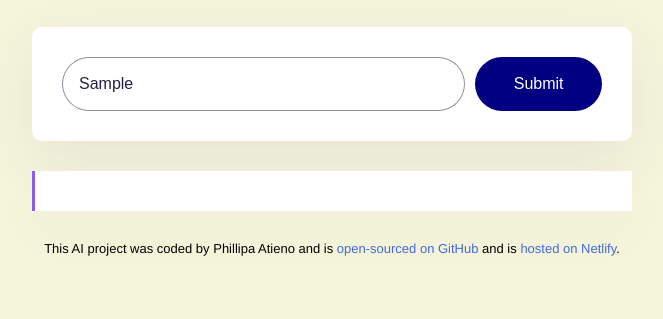
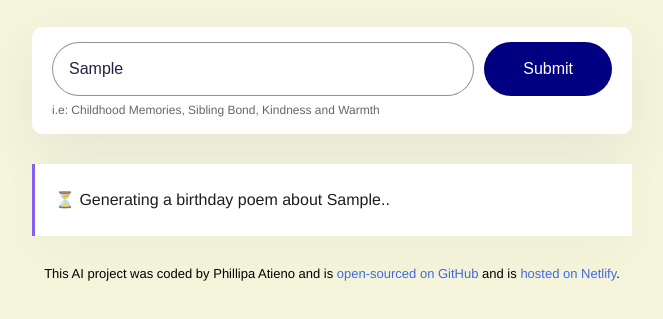
Before and after one commit to Phillipa2/personalized-birthday-poem-generator, a plain HTML site: page index.html in a window 1280 px wide. Both pictures are taken after typing "Sample" into the empty fields and a click on the input 846 px from the left and 315 px from the top of the page. Shown: the part 231-550 px from the top of the page, without its empty margins (308-971 px from the left). Drawn offline with nearby package versions, Linux system fonts and the light colour scheme; no server answers.

Commit message:
Improved the user experience

```diff
--- a/index.html
+++ b/index.html
@@ -15,11 +15,14 @@
     </header>
 
     <main>
+        <div class="form-container">
         <form id="poem-generator-form">
             <input type="text" placeholder="Enter the topic of the Birthday poem" autofocus required autocomplete="off" class="instructions" id="user-instructions" />
             <input type="submit" class="submit-button" />
         </form>
-        <div class="poem" id="poem"></div>
+        <div class="hint">i.e: Childhood Memories, Sibling Bond, Kindness and Warmth</div>
+        </div>
+        <div class="poem hidden" id="poem"></div>
     </main>
 
     <footer>
--- a/src/index.js
+++ b/src/index.js
@@ -16,6 +16,10 @@ function generatePoem(event) {
     let context = "You are a creative poet who writes deeply personal and emotionally touching birthday poems based on the details and memories provided. Your mission is to generate a 6 line poem in basic HTML. Make sure to follow the user instructions. Sign the poem with 'SheCodes AI' inside a <strong> element";
     let apiUrl = `https://api.shecodes.io/ai/v1/generate?prompt=${prompt}&context=${context}&key=${apiKey}`;
 
+    let poemElement = document.querySelector("#poem");
+    poemElement.classList.remove("hidden");
+    poemElement.innerHTML = `<span class="blink">⏳ Generating a birthday poem about ${instructionsInput.value}..</span>`;
+
     console.log("Generating poem");
     console.log(`Prompt: ${prompt}`);
     console.log(`Context: ${context}`);
--- a/src/styles.css
+++ b/src/styles.css
@@ -25,12 +25,20 @@ h1 {
 }
 
 form {
-    padding: 30px;
+    display: flex;
+}
+.form-container {
+    padding: 15px 20px;
     background-color: white;
     box-shadow: 0px 20px 60px rgba(65, 50, 100, 0.08);
     border-radius: 10px;
-    display: flex;
     margin-bottom: 30px;
+}
+.hint {
+    line-height: 1.5;
+    font-size: 12px;
+    opacity: 0.6;
+    margin-top: 5px;
 }
 .instructions {
     padding: 16px;
@@ -59,8 +67,19 @@ form {
     border-left: 3px solid #885df1;
     box-shadow: 0px 20px 60px rgba(39, 33, 66, 0.03);
 }
+.hidden {
+    display: none;
+}
 footer {
     text-align: center;
     font-size: 13px;
     margin-top: 30px;
 }
+.blink {
+    animation: blink 1s infinite;
+}
+@keyframes blink {
+    0%   { opacity: 1; }
+    50%  { opacity: 0; }
+    100% { opacity: 1; }
+}
```
